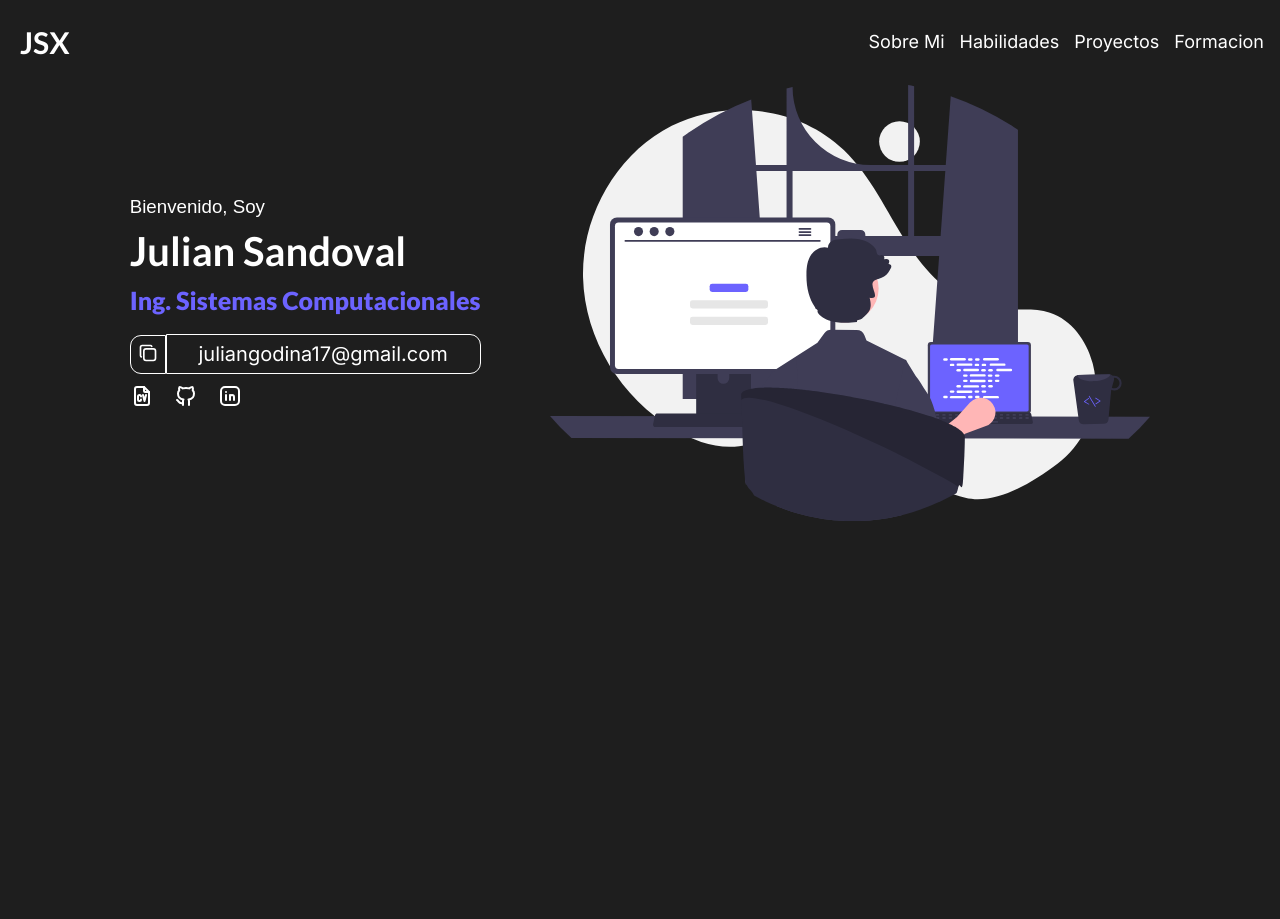
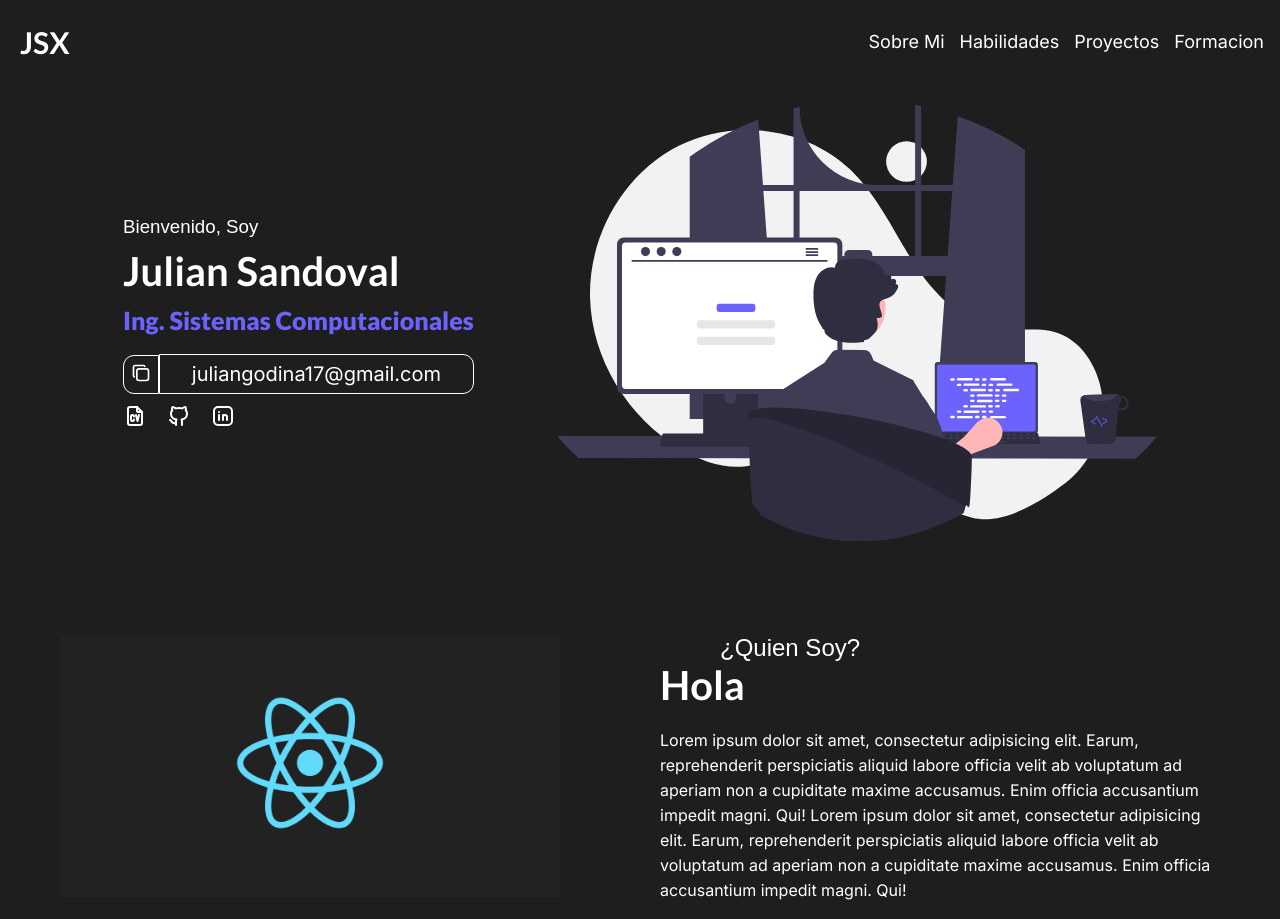
Before and after one commit to Julian-Sandoval-x/portafolio, a website: page index.html in a window 1280 px wide. Before the commit the page ends 800 px from the top, so only its background shows below. Drawn offline with Linux system fonts and the light colour scheme; a web font is replaced by a local one.

Commit message:
Seccion de sobre mi (template) realizada

```diff
--- a/index.html
+++ b/index.html
@@ -40,7 +40,7 @@
     </header>
 
     <main>
-      <section class="banner contenedor-sm">
+      <section class="banner">
         <div class="banner--texto">
           <h3 class="banner--texto-bienvenida">Bienvenido, Soy</h3>
           <h1 class="banner--texto-nombre">Julian Sandoval</h1>
@@ -158,6 +158,28 @@
           <img src="/src/img/coding.svg" alt="Foto de persona codificando" />
         </div>
       </section>
+
+      <section class="sobre-mi" id="sobre-mi">
+        <img
+          src="/src/img/react.png"
+          alt="Foto de perfil"
+          class="sobre-mi--img"
+        />
+        <div class="sobre-mi--texto">
+          <h3 class="sobre-mi--texto--subtitulo">¿Quien Soy?</h3>
+          <h2 class="sobre-mi--texto--titulo">Hola</h2>
+          <p class="sobre-mi--texto--parrafo">
+            Lorem ipsum dolor sit amet, consectetur adipisicing elit. Earum,
+            reprehenderit perspiciatis aliquid labore officia velit ab
+            voluptatum ad aperiam non a cupiditate maxime accusamus. Enim
+            officia accusantium impedit magni. Qui! Lorem ipsum dolor sit amet,
+            consectetur adipisicing elit. Earum, reprehenderit perspiciatis
+            aliquid labore officia velit ab voluptatum ad aperiam non a
+            cupiditate maxime accusamus. Enim officia accusantium impedit magni.
+            Qui!
+          </p>
+        </div>
+      </section>
     </main>
   </body>
 </html>
--- a/src/scss/base/_globales.scss
+++ b/src/scss/base/_globales.scss
@@ -21,17 +21,6 @@ body {
   font-size: 1.6rem;
 }
 
-.contenedor-md {
-  width: 95%;
-  max-width: 1200px;
-  margin: 0 auto;
-}
-.contenedor-sm {
-  width: 95%;
-  max-width: 800px;
-  margin: 0 auto;
-}
-
 h1,
 h2,
 h3 {
--- a/src/scss/base/_mixins.scss
+++ b/src/scss/base/_mixins.scss
@@ -19,19 +19,15 @@
 }
 
 @mixin contenedor-md {
-  @media (min-width: v.$tablet) {
-    max-width: 1200px;
-    margin: 0 auto;
-    padding: 0 2rem;
-  }
+  max-width: 120rem;
+  margin: 0 auto;
+  padding: 0 2rem;
 }
 
 @mixin contenedor-sm {
-  @media (min-width: v.$tablet) {
-    max-width: 800px;
-    margin: 0 auto;
-    padding: 0 2rem;
-  }
+  max-width: 80rem;
+  margin: 0 auto;
+  padding: 0 2rem;
 }
 
 @mixin boton($bgColor, $colorTexto) {
@@ -65,15 +61,3 @@
   gap: $espaciado;
   grid-template-columns: repeat($columnas, 1fr);
 }
-
-@mixin textoDegradado($color) {
-  background: linear-gradient(to right, $color 0%, lighten($color, 30%) 100%);
-  color: transparent;
-  background-clip: text;
-  text-align: center;
-  font-size: 7rem;
-
-  @include tablet {
-    font-size: 10rem;
-  }
-}
--- a/src/scss/layout/_index.scss
+++ b/src/scss/layout/_index.scss
@@ -1,2 +1,3 @@
 @forward "navegacion";
 @forward "banner";
+@forward "sobremi";
--- /dev/null
+++ b/src/scss/layout/_sobremi.scss
@@ -0,0 +1,57 @@
+@use "base/variables" as v;
+@use "base/mixins" as m;
+
+.sobre-mi {
+  @include m.contenedor-md;
+  margin-top: 7rem;
+  display: flex;
+  flex-direction: row;
+
+  &--img {
+    width: 100%;
+    height: 100%;
+    max-width: 50rem;
+    max-height: 50rem;
+
+    &:hover {
+      transform: translateX(1.5rem) translateY(1.5rem);
+      outline: none;
+      box-shadow: -11px -10px 9px 5px rgba(108, 99, 255, 0.75);
+      -webkit-box-shadow: -11px -10px 9px 5px rgba(108, 99, 255, 0.75);
+      -moz-box-shadow: -11px -10px 9px 5px rgba(108, 99, 255, 0.75);
+      transition: all 0.3s ease-in-out;
+    }
+
+    &:not(:hover) {
+      transition: transform 0.3s ease-in-out;
+    }
+  }
+
+  &--texto {
+    margin-left: 10rem;
+    display: flex;
+    flex-direction: column;
+    align-items: flex-start;
+
+    &--subtitulo {
+      font-family: v.$fuente_subtitulos;
+      font-size: 2.4rem;
+      font-weight: 400;
+      margin-left: 6rem;
+    }
+
+    &--titulo {
+      font-family: v.$fuente_titulos;
+      font-size: 4rem;
+      font-weight: 700;
+    }
+
+    &--parrafo {
+      font-family: v.$fuente_textos;
+      font-size: 1.6rem;
+      font-weight: 400;
+      margin-top: 2rem;
+      line-height: 2.5rem;
+    }
+  }
+}
```
Also changed, not shown: build/css/app.css, src/img/react.png (added), 1 other file.
